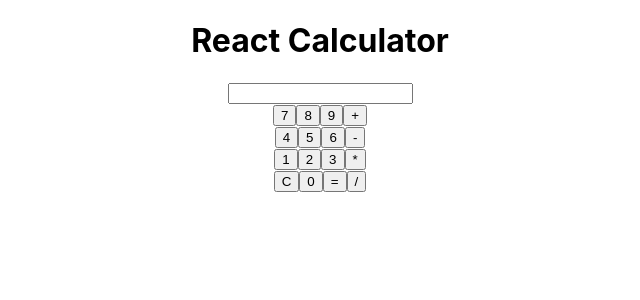
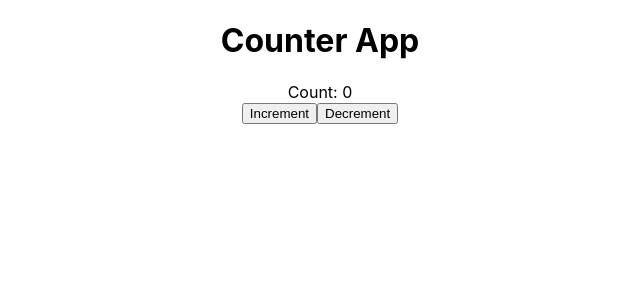
Before and after one commit to LakshmiPriya28121998/XDisplaynameRepo, a React (Create React App) app in the folder minibuildout1/: page / in a window 1280 px wide. Shown: the top 300 px of the page, without its empty margins (320-960 px from the left). Built offline with nearby package versions, Linux system fonts and the light colour scheme.

Commit message:
classcomp

```diff
--- a/minibuildout1/src/App.js
+++ b/minibuildout1/src/App.js
@@ -3,13 +3,15 @@ import './App.css';
 import Displayname from "./Displayname.js"
 import Counterapp from './Counterapp.js'
 import Calculator from "./Calculator.js"
+import Classcomp from "./Classcomp.js"
 
 function App() {
   return (
     <div className="App">
       {/* <Displayname /> */}
       {/* <Counterapp /> */}
-      <Calculator />
+      {/* <Calculator /> */}
+      <Classcomp />
     </div>
   );
 }
--- /dev/null
+++ b/minibuildout1/src/Classcomp.js
@@ -0,0 +1,31 @@
+import {Component} from 'react'
+
+class Classcomp extends Component {
+
+
+    constructor(props) {
+        super();
+        this.state = {
+            count : 0
+        }
+    }
+    render() {
+        return  <div>
+        <h1>Counter App</h1>
+<div>Count: {this.state.count}</div>
+<button onClick={() => {
+    this.setState((prev)=> {
+        return {count : this.state.count + 1}
+    })
+}}>Increment</button>
+<button onClick={() => {
+    this.setState((prev)=> {
+        return {count : this.state.count - 1}
+    })
+}}>Decrement</button>
+    </div>
+
+    }
+}
+
+export default Classcomp;
```
